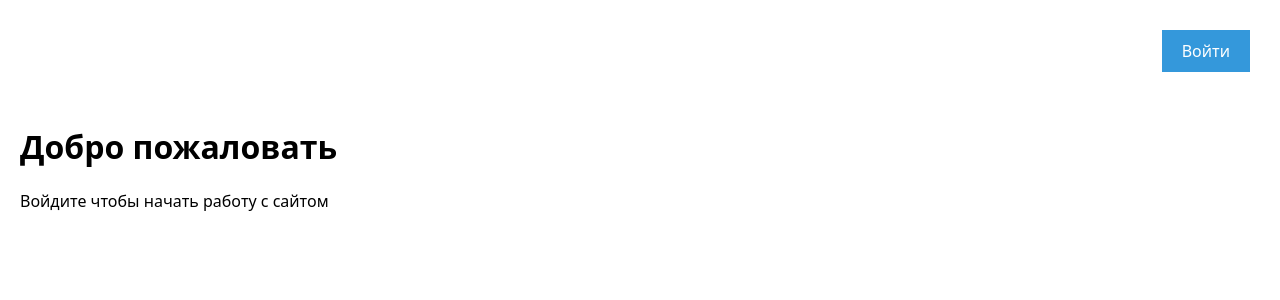
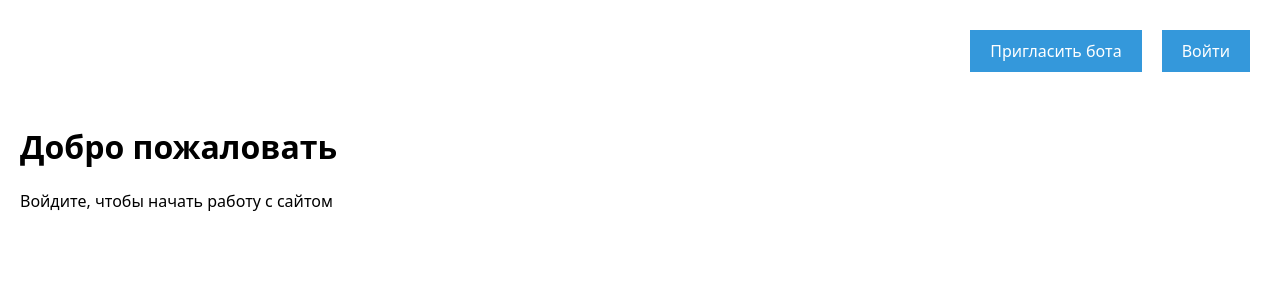
Before and after one commit to egorquaks/SPCITIES, a FastAPI app: page / in a window 1280 px wide. Shown: the top 300 px of the page. Run offline with FastAPI, Linux system fonts and the light colour scheme; parts of the project's set-up code (start-up, migrations or seed data) failed here and were passed over.

Commit message:
Templates update

```diff
--- a/templates/index.html
+++ b/templates/index.html
@@ -70,6 +70,7 @@
     <div class="header">
         {% if is_authed %}
             <div class="user-profile">
+                <a href="https://github.com/yankochur" class="btn-login">Пригласить бота</a>
                 <a href="/users/{{ uuid }}" class="btn-login">Профиль</a>
                 <a onclick="deleteCookieAndReload('Authorization')" class="btn-login">Выйти</a>
                 <div class="user-profile-image">
@@ -77,7 +78,10 @@
                 </div>
             </div>
         {% else %}
-            <a href="/login" class="btn-login">Войти</a>
+            <div class="user-profile">
+                <a href="https://github.com/yankochur" class="btn-login">Пригласить бота</a>
+                <a href="/login" class="btn-login">Войти</a>
+            </div>
         {% endif %}
     </div>
     {% if is_authed %}
@@ -85,7 +89,7 @@
         <p>Как дела?</p>
     {% else %}
         <h1>Добро пожаловать</h1>
-        <p>Войдите чтобы начать работу с сайтом</p>
+        <p>Войдите, чтобы начать работу с сайтом</p>
     {% endif %}
 </div>
 
--- a/templates/user_profile.html
+++ b/templates/user_profile.html
@@ -91,7 +91,7 @@
     <div class="header">
         {% if is_authed %}
             <div class="user-profile">
-                <a href="/users/{{ client_uuid }}" class="btn-login">Профиль</a>
+                <a href="/" class="btn-login">Главная</a>
                 <a onclick="deleteCookieAndReload('Authorization')" class="btn-login">Выйти</a>
                 <div class="user-profile-image">
                     <img src="https://visage.surgeplay.com/face/512/{{ client_name }}" alt="Your Image">
```
